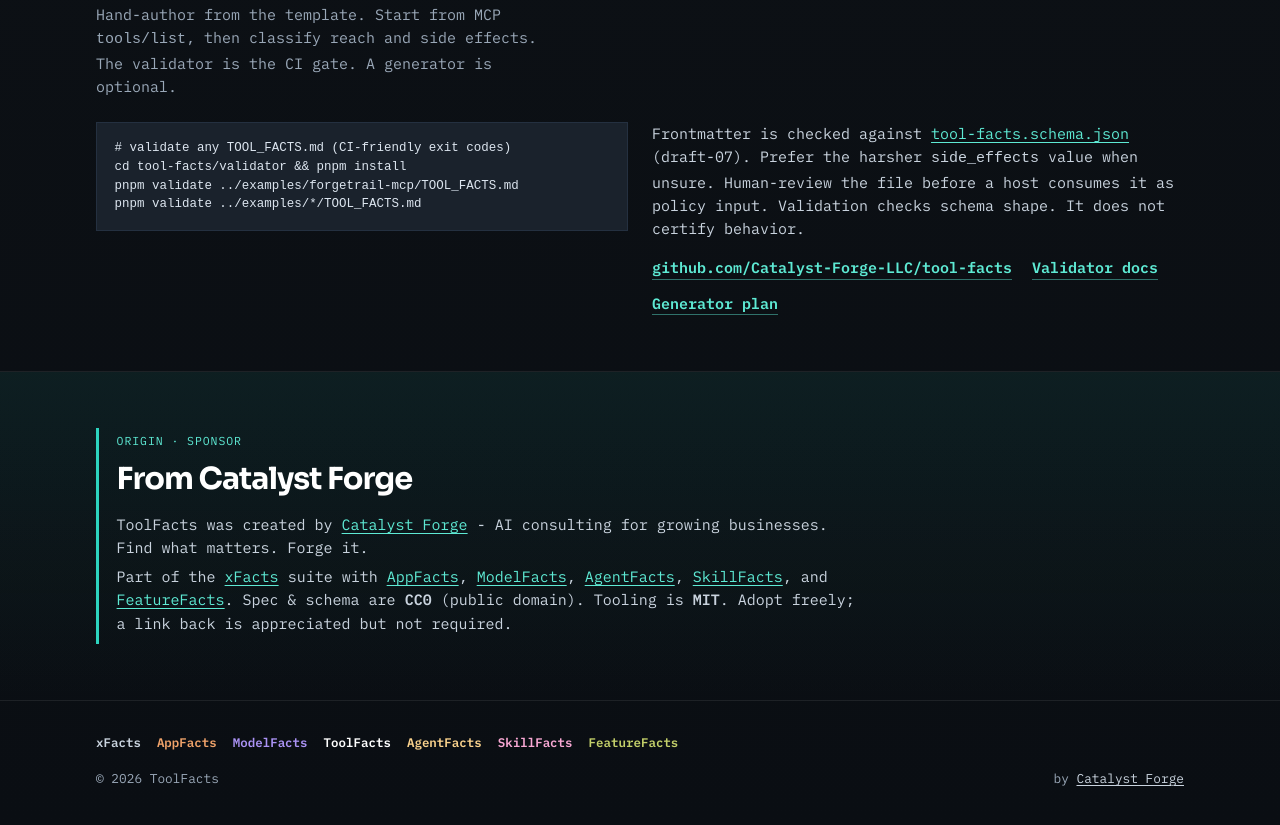
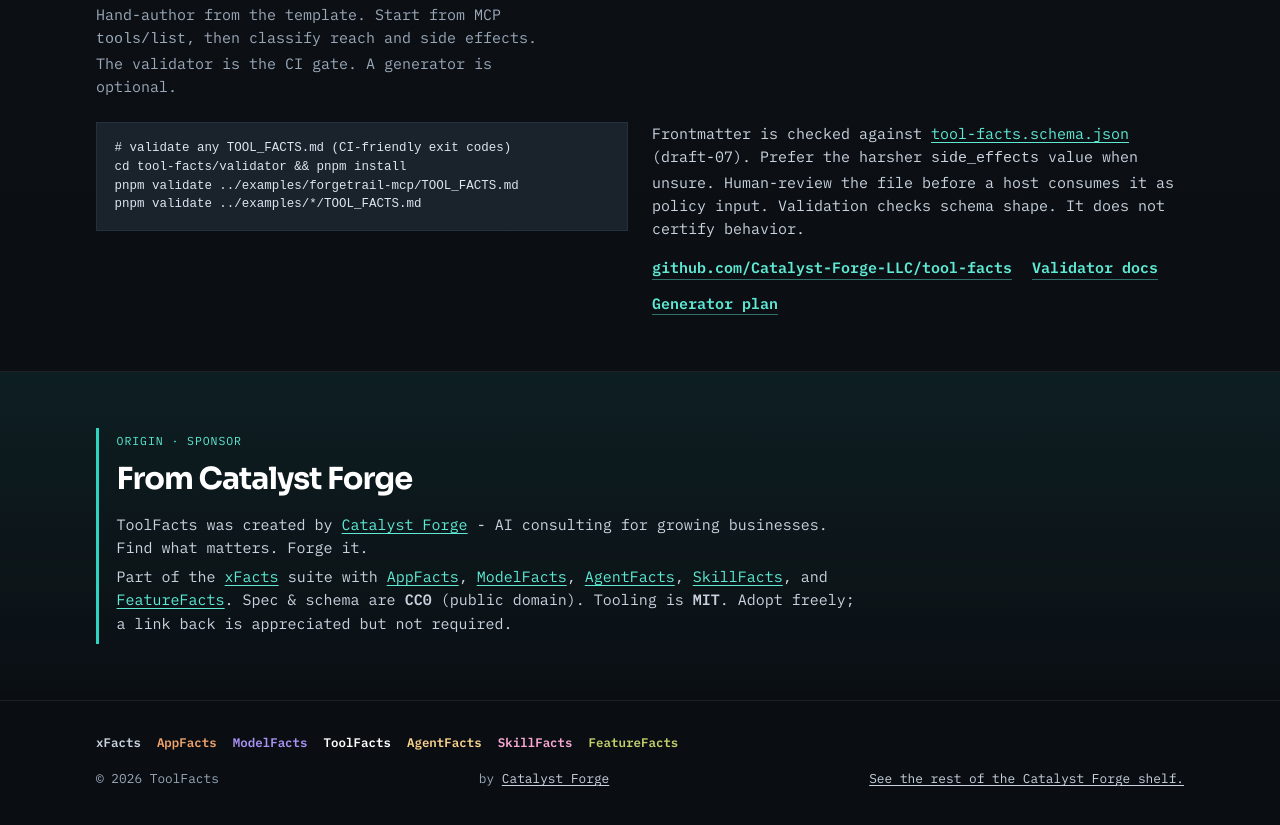
Before and after one commit to Catalyst-Forge-LLC/tool-facts, a website: page site/index.html in a window 1280 px wide. Shown: the part 3600-4425 px from the top of the page. Drawn offline with Linux system fonts and the light colour scheme.

Commit message:
Link the site and README back to the Catalyst Forge shelf.

```diff
--- a/site/index.html
+++ b/site/index.html
@@ -705,6 +705,7 @@
       <div class="xfacts-footer-credit">
         <div>© 2026 ToolFacts</div>
         <div>by <a href="https://www.catalystforge.com/">Catalyst Forge</a></div>
+        <div><a href="https://catalystforge.com/tools/">See the rest of the Catalyst Forge shelf.</a></div>
       </div>
     </div>
   </footer>
```
Also changed, not shown: README.md.
